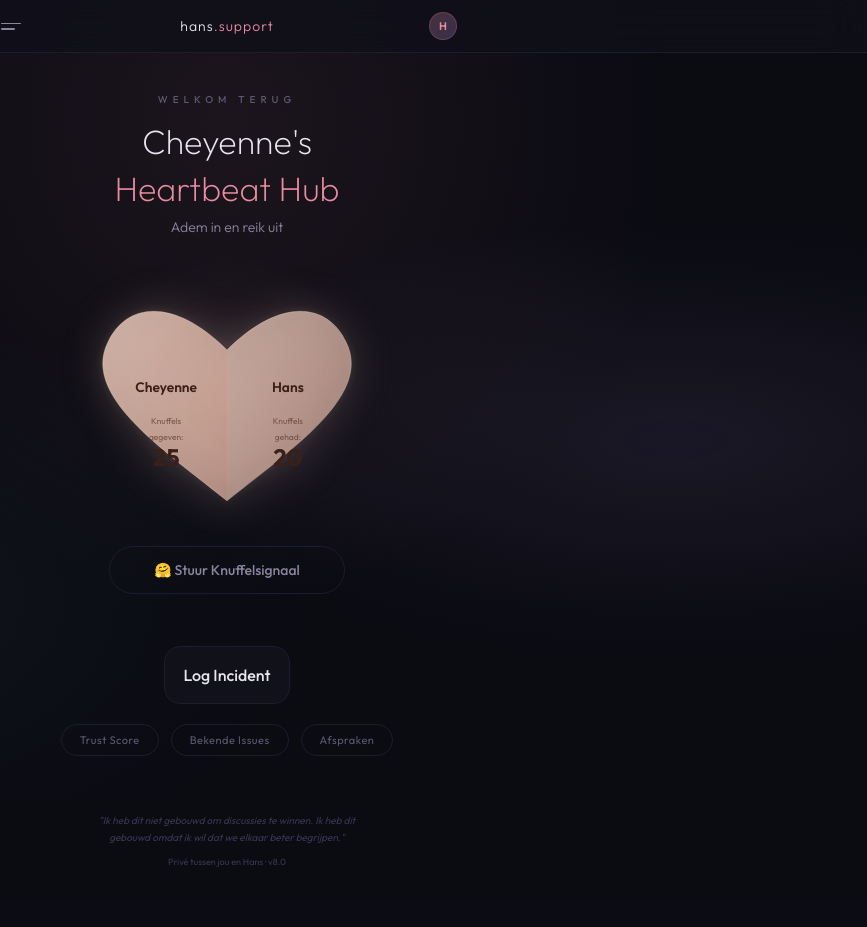
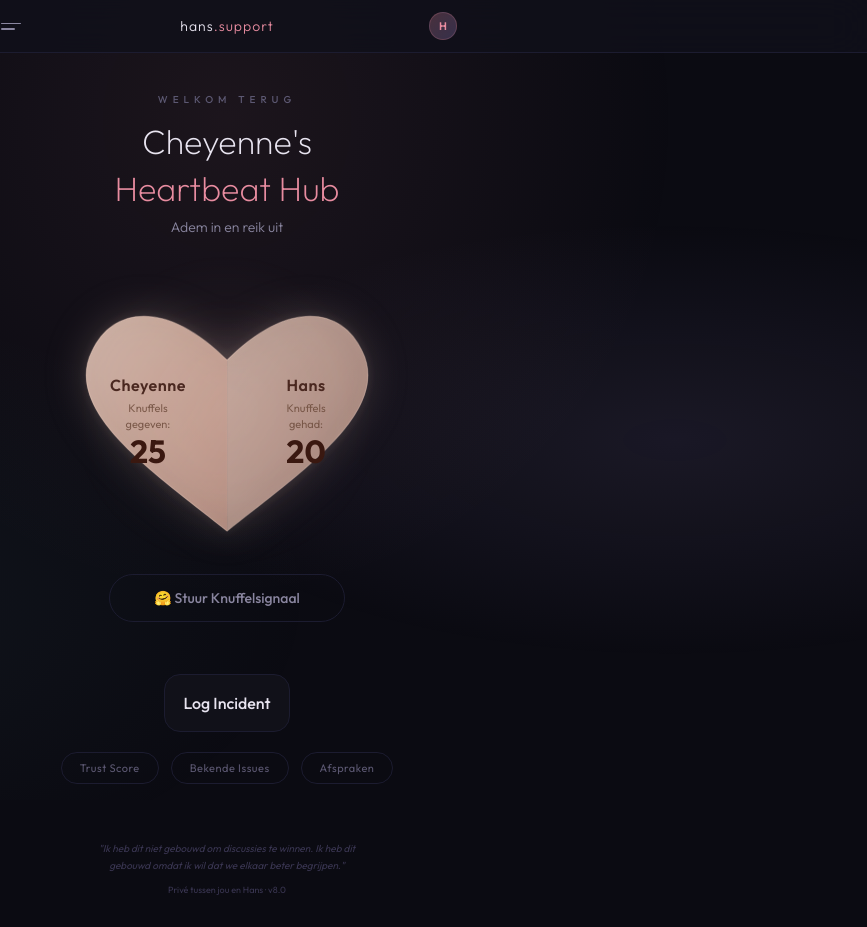
Before and after one commit to jowikroon/hans-support, a React (Vite) app: page / in a window 1280 px wide. Both pictures are taken after a click on the button "Binnenkomen". Shown: the whole page, without its empty margins (413-1280 px from the left). Before the commit the page ends 899 px from the top, so only its background shows below. Built offline with nearby package versions, Linux system fonts and the light colour scheme.

Commit message:
fix: heart text now HTML overlay — crisp, scalable, always readable

```diff
--- a/src/App.jsx
+++ b/src/App.jsx
@@ -96,11 +96,13 @@ function HeartLanding({onNavigate,hugCount,onHug,hugSent}){
     <Fade d={0.15}><h2 style={{fontFamily:"'Outfit',sans-serif",fontSize:34,fontWeight:200,color:C.rose,lineHeight:1.2,marginBottom:8}}>Heartbeat Hub</h2></Fade>
     <Fade d={0.2}><p style={{fontSize:14,color:C.textMuted,fontWeight:300,marginBottom:40}}>Adem in en reik uit</p></Fade>
 
-    {/* BIG HEART */}
-    <Fade d={0.3}><div style={{position:"relative",width:280,height:238,margin:"0 auto 32px"}}>
-      <div style={{position:"absolute",top:"50%",left:"50%",transform:"translate(-50%,-50%)",width:400,height:400,borderRadius:"50%",background:`radial-gradient(circle,${C.heartGlow} 0%,transparent 55%)`,animation:"heartGlow 3s ease infinite"}}/>
-      <div style={{position:"absolute",top:"50%",left:"50%",transform:"translate(-50%,-50%)",width:340,height:340,borderRadius:"50%",background:`radial-gradient(circle,${C.roseGlow} 0%,transparent 45%)`,animation:"heartGlow 3s ease 0.7s infinite"}}/>
-      <svg viewBox="0 0 100 90" style={{width:280,height:238,position:"relative",zIndex:2,filter:`drop-shadow(0 0 20px ${C.heartGlow})`,animation:"heartBeat 3s ease infinite"}}>
+    {/* BIG HEART — SVG shape + HTML text overlay for crisp readability */}
+    <Fade d={0.3}><div style={{position:"relative",width:300,height:270,margin:"0 auto 28px"}}>
+      {/* Glow layers */}
+      <div style={{position:"absolute",top:"50%",left:"50%",transform:"translate(-50%,-50%)",width:420,height:420,borderRadius:"50%",background:`radial-gradient(circle,${C.heartGlow} 0%,transparent 55%)`,animation:"heartGlow 3s ease infinite"}}/>
+      <div style={{position:"absolute",top:"50%",left:"50%",transform:"translate(-50%,-50%)",width:360,height:360,borderRadius:"50%",background:`radial-gradient(circle,${C.roseGlow} 0%,transparent 45%)`,animation:"heartGlow 3s ease 0.7s infinite"}}/>
+      {/* Heart shape only — no text in SVG */}
+      <svg viewBox="0 0 100 90" style={{width:300,height:270,position:"relative",zIndex:2,filter:`drop-shadow(0 0 20px ${C.heartGlow})`,animation:"heartBeat 3s ease infinite"}}>
         <defs>
           <linearGradient id="hf8" x1="0%" y1="0%" x2="100%" y2="100%"><stop offset="0%" stopColor={C.heartWarm} stopOpacity="0.92"/><stop offset="100%" stopColor={C.heartPeach} stopOpacity="0.78"/></linearGradient>
           <filter id="glow8"><feGaussianBlur stdDeviation="1.5" result="b"/><feMerge><feMergeNode in="b"/><feMergeNode in="SourceGraphic"/></feMerge></filter>
@@ -109,15 +111,24 @@ function HeartLanding({onNavigate,hugCount,onHug,hugSent}){
         <path d="M50 85 C75 65,105 45,95 25 C88 10,70 8,50 28" fill="url(#hf8)" opacity="0.78"/>
         <path d="M50 85 C25 65,-5 45,5 25 C12 10,30 8,50 28 C70 8,88 10,95 25 C105 45,75 65,50 85Z" fill="none" stroke={C.heartWarm} strokeWidth="0.35" opacity="0.4" filter="url(#glow8)"/>
         <line x1="50" y1="30" x2="50" y2="80" stroke={C.heartWarm} strokeWidth="0.15" opacity="0.15"/>
-        <text x="27" y="44" textAnchor="middle" fill="#3a2018" fontSize="5.2" fontWeight="600" fontFamily="'Outfit',sans-serif">Cheyenne</text>
-        <text x="27" y="56" textAnchor="middle" fill="#5a3828" fontSize="3.2" fontFamily="'Outfit',sans-serif" opacity="0.7">Knuffels</text>
-        <text x="27" y="62" textAnchor="middle" fill="#5a3828" fontSize="3.2" fontFamily="'Outfit',sans-serif" opacity="0.7">gegeven:</text>
-        <text x="27" y="72" textAnchor="middle" fill="#3a2018" fontSize="9" fontWeight="700" fontFamily="'Outfit',sans-serif">{STATS.hugsSent+hugCount}</text>
-        <text x="73" y="44" textAnchor="middle" fill="#3a2018" fontSize="5.2" fontWeight="600" fontFamily="'Outfit',sans-serif">Hans</text>
-        <text x="73" y="56" textAnchor="middle" fill="#5a3828" fontSize="3.2" fontFamily="'Outfit',sans-serif" opacity="0.7">Knuffels</text>
-        <text x="73" y="62" textAnchor="middle" fill="#5a3828" fontSize="3.2" fontFamily="'Outfit',sans-serif" opacity="0.7">gehad:</text>
-        <text x="73" y="72" textAnchor="middle" fill="#3a2018" fontSize="9" fontWeight="700" fontFamily="'Outfit',sans-serif">{STATS.hugsRec}</text>
       </svg>
+      {/* HTML text overlays — crisp, scalable, always readable */}
+      <div style={{position:"absolute",top:0,left:0,right:0,bottom:0,zIndex:3,display:"flex",pointerEvents:"none",animation:"heartBeat 3s ease infinite"}}>
+        {/* Left half — Cheyenne */}
+        <div style={{flex:1,display:"flex",flexDirection:"column",alignItems:"center",justifyContent:"center",paddingTop:20,paddingRight:8}}>
+          <span style={{fontSize:16,fontWeight:600,color:"#4a2820",letterSpacing:0.5,marginBottom:6}}>Cheyenne</span>
+          <span style={{fontSize:11,color:"#6a4838",opacity:0.8,lineHeight:1.4}}>Knuffels</span>
+          <span style={{fontSize:11,color:"#6a4838",opacity:0.8,marginBottom:4}}>gegeven:</span>
+          <span style={{fontSize:32,fontWeight:700,color:"#3a1810",lineHeight:1}}>{STATS.hugsSent+hugCount}</span>
+        </div>
+        {/* Right half — Hans */}
+        <div style={{flex:1,display:"flex",flexDirection:"column",alignItems:"center",justifyContent:"center",paddingTop:20,paddingLeft:8}}>
+          <span style={{fontSize:16,fontWeight:600,color:"#4a2820",letterSpacing:0.5,marginBottom:6}}>Hans</span>
+          <span style={{fontSize:11,color:"#6a4838",opacity:0.8,lineHeight:1.4}}>Knuffels</span>
+          <span style={{fontSize:11,color:"#6a4838",opacity:0.8,marginBottom:4}}>gehad:</span>
+          <span style={{fontSize:32,fontWeight:700,color:"#3a1810",lineHeight:1}}>{STATS.hugsRec}</span>
+        </div>
+      </div>
     </div></Fade>
 
     {/* Hug button */}
```
